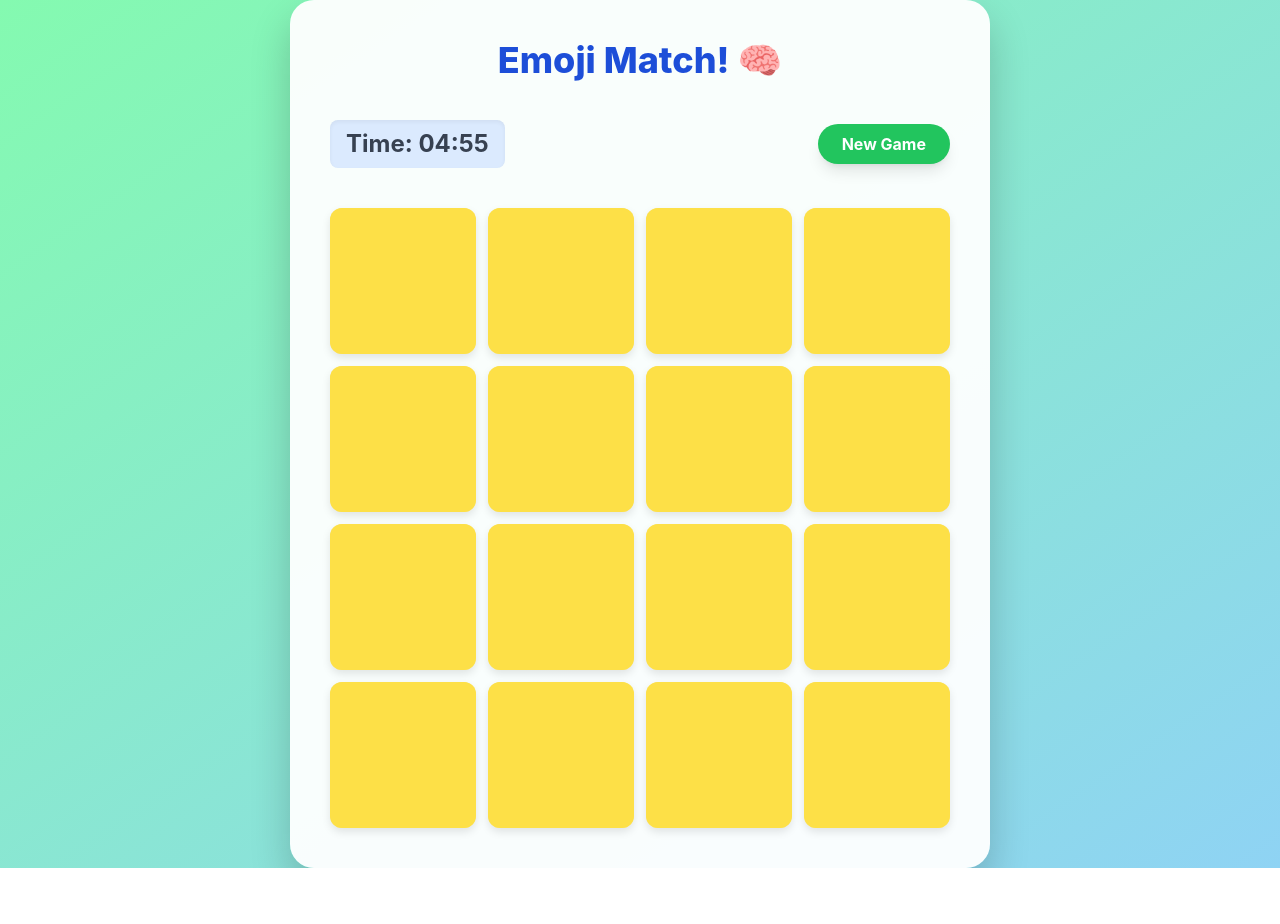
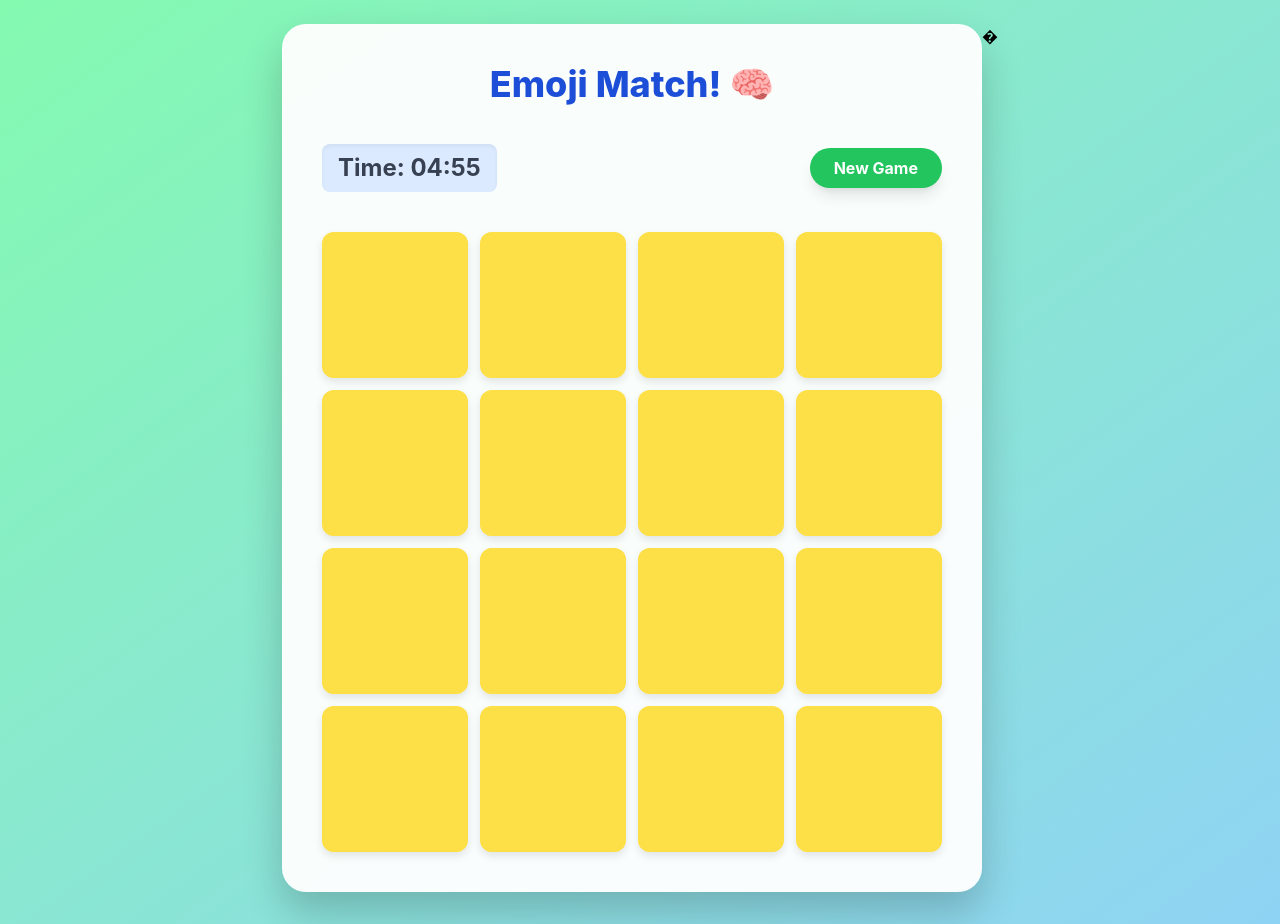
Before and after one commit to neenabatrra/emoji-memory-game, a plain HTML site: page index.html in a window 1280 px wide. Before the commit the page ends 868 px from the top, so only its background shows below. Drawn offline with nearby package versions, Linux system fonts and the light colour scheme.

Commit message:
Update index.html

```diff
--- a/index.html
+++ b/index.html
@@ -12,11 +12,13 @@
             font-family: 'Inter', sans-serif; /* Using Inter font */
             background: linear-gradient(to right bottom, #84fab0, #8fd3f4); /* Cheerful gradient background */
             display: flex;
-            justify-content: center;
-            align-items: center;
+            justify-content: center; /* Center horizontally */
+            align-items: flex-start; /* Start content from the top vertically */
             min-height: 100vh; /* Full viewport height */
             margin: 0;
-            overflow: hidden; /* Prevent scrollbars */
+            /* Removed overflow: hidden to allow scrolling */
+            padding-top: 1.5rem; /* Add some initial top padding */
+            box-sizing: border-box; /* Include padding in element's total width and height */
         }
 
         .game-container {
@@ -31,6 +33,7 @@
             width: 95%; /* Make it fluid by default */
             max-width: 700px; /* Cap overall max width for desktop */
             box-sizing: border-box;
+            margin-bottom: 2rem; /* Add space at the bottom for scrolling */
         }
 
         .game-header {
@@ -49,6 +52,7 @@
             perspective: 1000px; /* For 3D flip effect */
             width: 100%; /* Always take full width of container */
             aspect-ratio: 1 / 1; /* Keep it square */
+            /* Removed max-width: 500px to prevent cutoff on large screens */
         }
 
         .card {
@@ -120,6 +124,9 @@
 
         /* Responsive adjustments for smaller screens */
         @media (max-width: 640px) {
+            body {
+                padding-top: 1rem; /* Slightly less top padding on small screens */
+            }
             .game-container {
                 padding: 1rem; /* Slightly reduced padding for smaller screens */
                 gap: 1rem;
@@ -182,7 +189,7 @@
     <script>
         // Array of emojis to be used in the game
         const emojis = [
-            '🎉', '🎈', '🌟', '🌈', '🍦', '🍩', '🚀', '🤖',
+            '🎉', '🎈', '🌟', '🌈', '🍦', '🍩', '�', '🤖',
             '🐶', '🐼', '🍎', '🍊', '🍓', '🥕', '🌻', '🌸'
         ];
 
@@ -368,3 +375,4 @@
     </script>
 </body>
 </html>
+�
```
